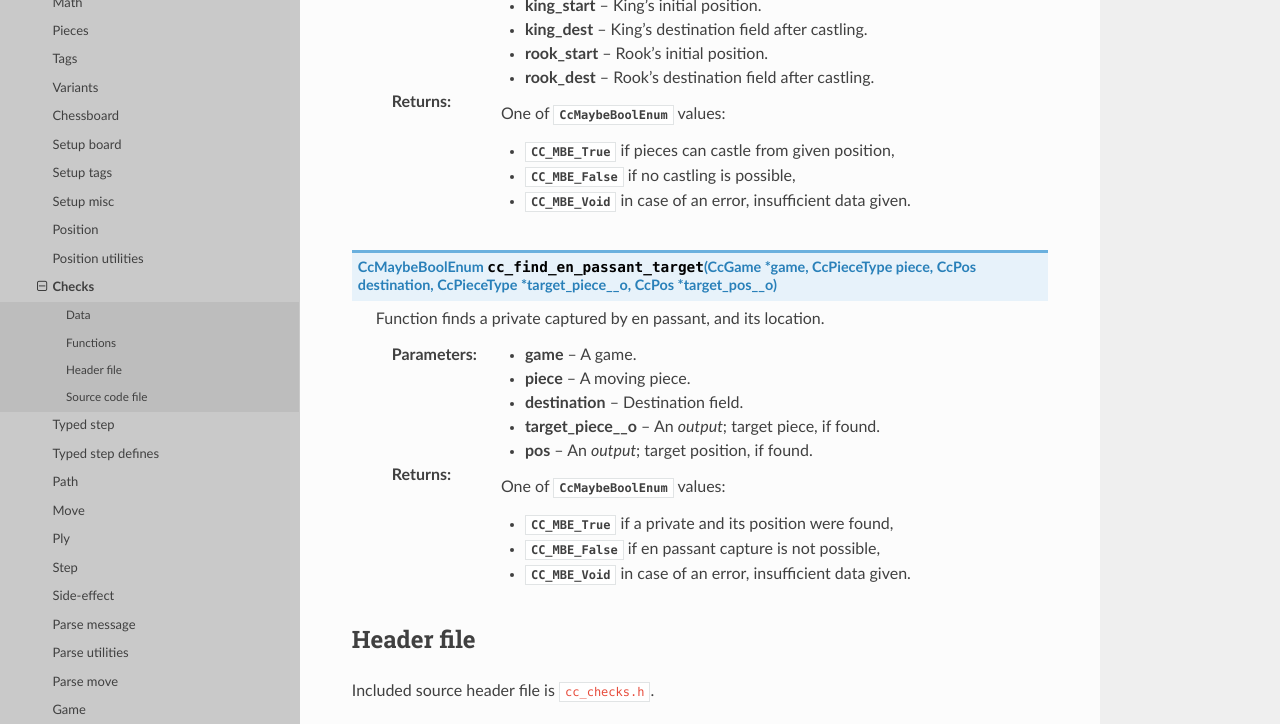
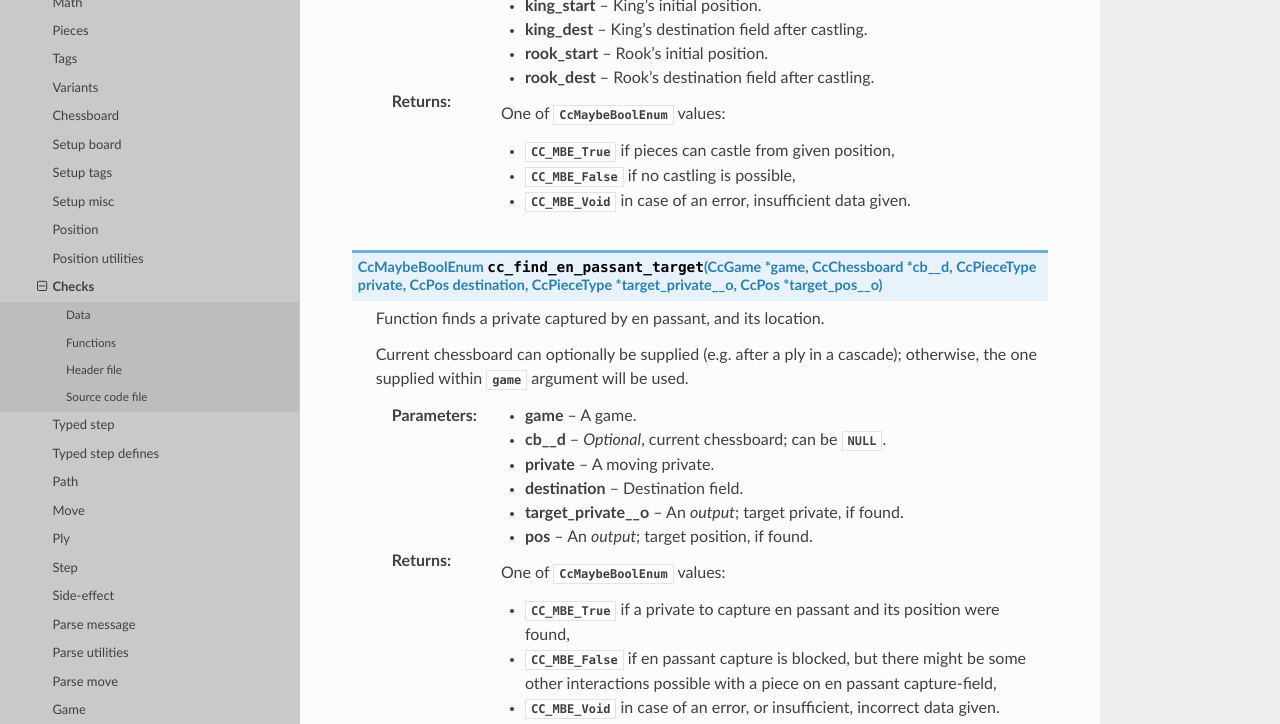
Before and after one commit to mmlacak/crochess, a Sphinx documentation site: the page built from docs/source/libcc/ccchecks.rst, in a window 1280 px wide and 900 px high, scrolled down 1788 px, cut to the strip 0-724 px from the top of the window. Built offline with Sphinx 7.4.7 and the Read the Docs theme 3.1.0, drawn with Linux system fonts in a browser that asks for light colours.

Commit message:
Fixes for en passant target finder + docs. Added piece macros + docs.

```diff
--- a/docs/source/conf.py
+++ b/docs/source/conf.py
@@ -26,10 +26,10 @@ copyright = '2021, Mario Mlačak'
 author = 'Mario Mlačak'
 
 # The short X.Y version
-version = "0.0.1.129:1308+20250221.235500"   # docs-new-lib-short-version-major-minor-feature-commit+meta~breaks-place-marker
+version = "0.0.1.131:1310+20250316.183435"   # docs-new-lib-short-version-major-minor-feature-commit+meta~breaks-place-marker
 
 # The full version, including alpha/beta/rc tags
-release = "0.0.1.129:1308+20250221.235500"   # docs-new-lib-full-version-major-minor-feature-commit+meta~breaks-place-marker
+release = "0.0.1.131:1310+20250316.183435"   # docs-new-lib-full-version-major-minor-feature-commit+meta~breaks-place-marker
 
 
 # -- General configuration ---------------------------------------------------
--- a/docs/source/libcc/ccchecks.rst
+++ b/docs/source/libcc/ccchecks.rst
@@ -93,20 +93,24 @@ Functions
         * :c:enumerator:`CC_MBE_False` if no castling is possible,
         * :c:enumerator:`CC_MBE_Void` in case of an error, insufficient data given.
 
-.. c:function:: CcMaybeBoolEnum cc_find_en_passant_target( CcGame * game, CcPieceType piece, CcPos destination, CcPieceType * target_piece__o, CcPos * target_pos__o )
+.. c:function:: CcMaybeBoolEnum cc_find_en_passant_target( CcGame * game, CcChessboard * cb__d, CcPieceType private, CcPos destination, CcPieceType * target_private__o, CcPos * target_pos__o )
 
     Function finds a private captured by en passant, and its location.
 
+    Current chessboard can optionally be supplied (e.g. after a ply in a cascade);
+    otherwise, the one supplied within :c:var:`game` argument will be used.
+
     :param game: A game.
-    :param piece: A moving piece.
+    :param cb__d: *Optional*, current chessboard; can be :c:data:`NULL`.
+    :param private: A moving private.
     :param destination: Destination field.
-    :param target_piece__o: An *output*; target piece, if found.
+    :param target_private__o: An *output*; target private, if found.
     :param pos: An *output*; target position, if found.
     :returns: One of :c:enum:`CcMaybeBoolEnum` values:
 
-        * :c:enumerator:`CC_MBE_True` if a private and its position were found,
-        * :c:enumerator:`CC_MBE_False` if en passant capture is not possible,
-        * :c:enumerator:`CC_MBE_Void` in case of an error, insufficient data given.
+        * :c:enumerator:`CC_MBE_True` if a private to capture en passant and its position were found,
+        * :c:enumerator:`CC_MBE_False` if en passant capture is blocked, but there might be some other interactions possible with a piece on en passant capture-field,
+        * :c:enumerator:`CC_MBE_Void` in case of an error, or insufficient, incorrect data given.
 
 .. _lbl-libcc-ccchecks-sourcecodeheader:
 
```
Also changed, not shown: README.md (+2 -2 lines), docs/source/libcc/ccpiece.rst (+14 -0 lines), 6 other files.
